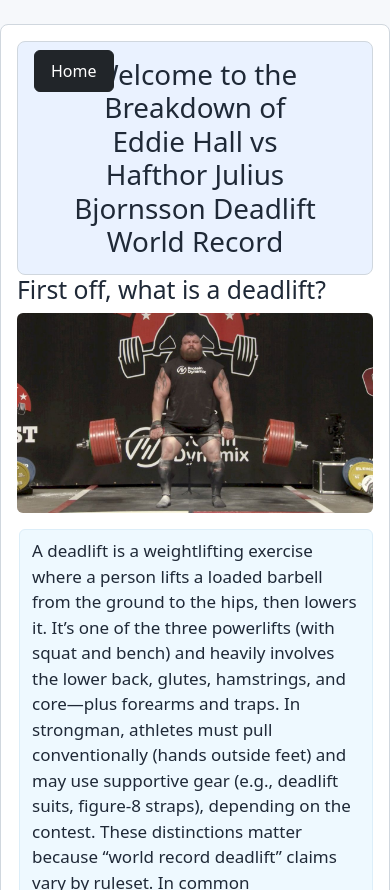
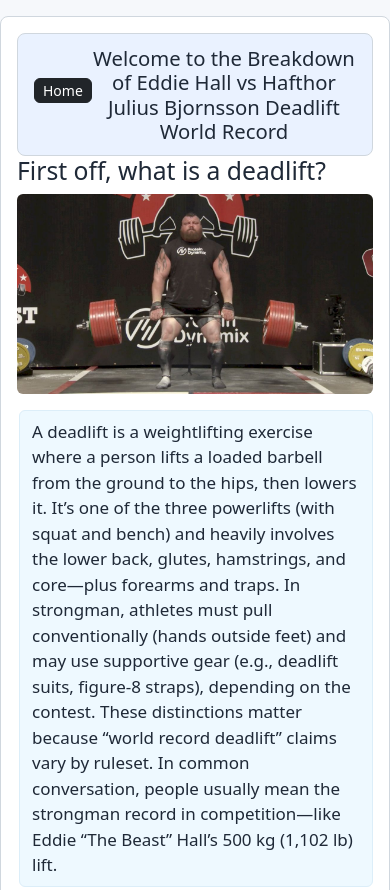
Before and after one commit to FastDevelopmentP/html-practice, a plain HTML site: page index.html in a window 390 px wide. Shown: the top 890 px of the page. Drawn offline with nearby package versions, Linux system fonts and the light colour scheme.

Commit message:
Updated css to try and fit to phone screem

```diff
--- a/css/style.css
+++ b/css/style.css
@@ -313,3 +313,47 @@ img {
   outline-offset: 2px;
 }
 */
+
+/* ==================== Mobile header fix: stop overlap, improve fit ==================== */
+@media (max-width: 600px) {
+  /* Tighter header padding on small screens */
+  #deadlift_header,
+  #boxing_header,
+  #comeback_header {
+    padding: .75rem 1rem !important;
+  }
+
+  /* Make the Home button stop being absolutely positioned on phones.
+     It stacks above the title, aligns left, and is smaller. */
+  #deadlift_header > a,
+  #boxing_header > a,
+  #comeback_header > a {
+    position: static !important;     /* undo position-absolute */
+    margin: 0 0 .5rem 0 !important;  /* put some space below the button */
+    padding: .25rem .5rem !important;/* smaller tap target but still usable */
+    font-size: .875rem !important;   /* ~14px */
+    line-height: 1.1;
+  }
+
+  /* Scale the big H1 down on phones and tighten line-height */
+  #deadlift_header h1,
+  #boxing_header h1,
+  #comeback_header h1 {
+    font-size: clamp(1.05rem, 5.2vw, 1.5rem) !important; /* responsive cap */
+    line-height: 1.2;
+    margin: 0;
+    text-align: center;
+    padding: 0;
+    word-break: keep-all;
+  }
+
+  /* Optional: nudge overall text size a hair smaller on phones */
+  body {
+    font-size: 15px;
+  }
+
+  /* Optional: reduce top margin so content appears sooner on small screens */
+  .container.mt-4 {
+    margin-top: 1rem !important;
+  }
+}
```
